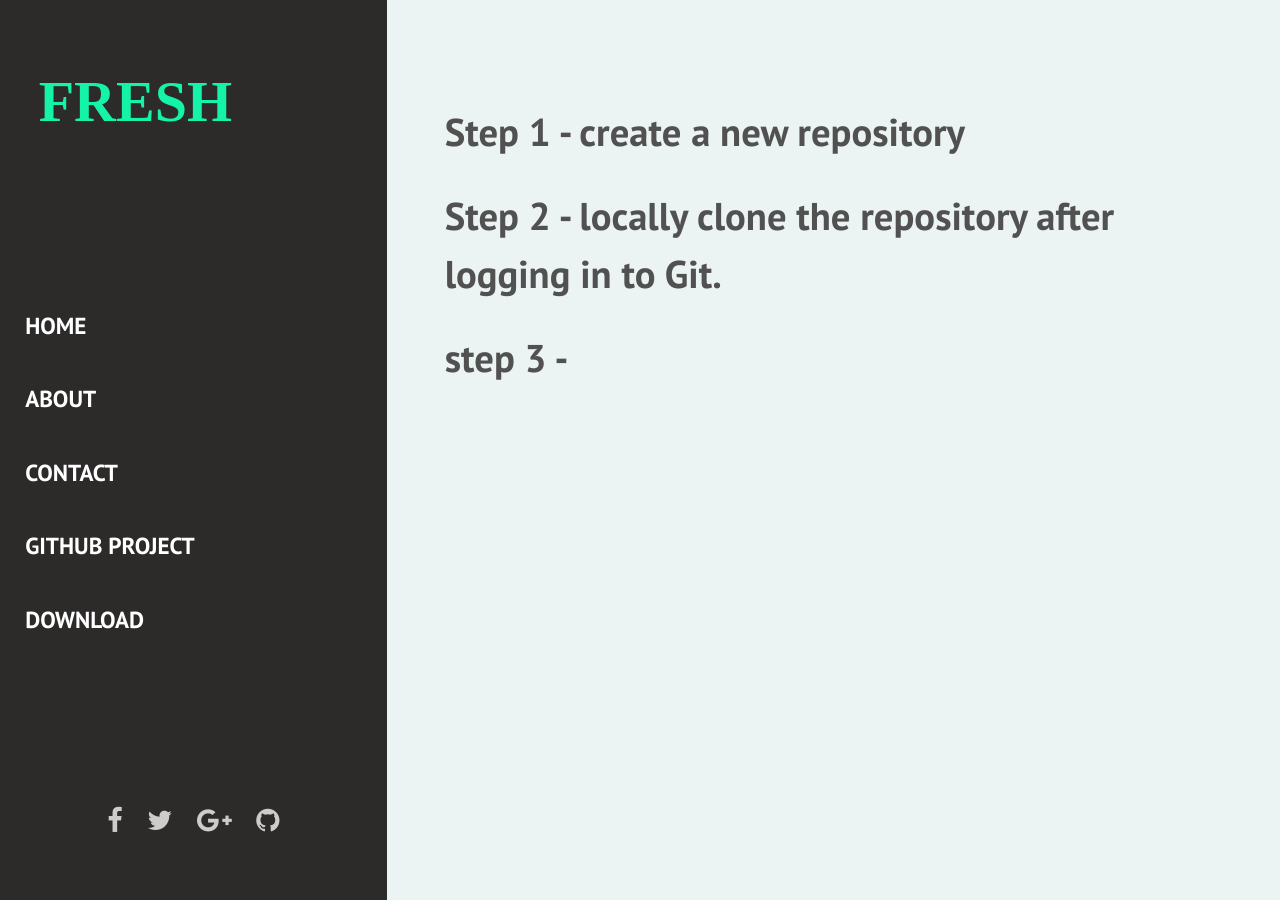
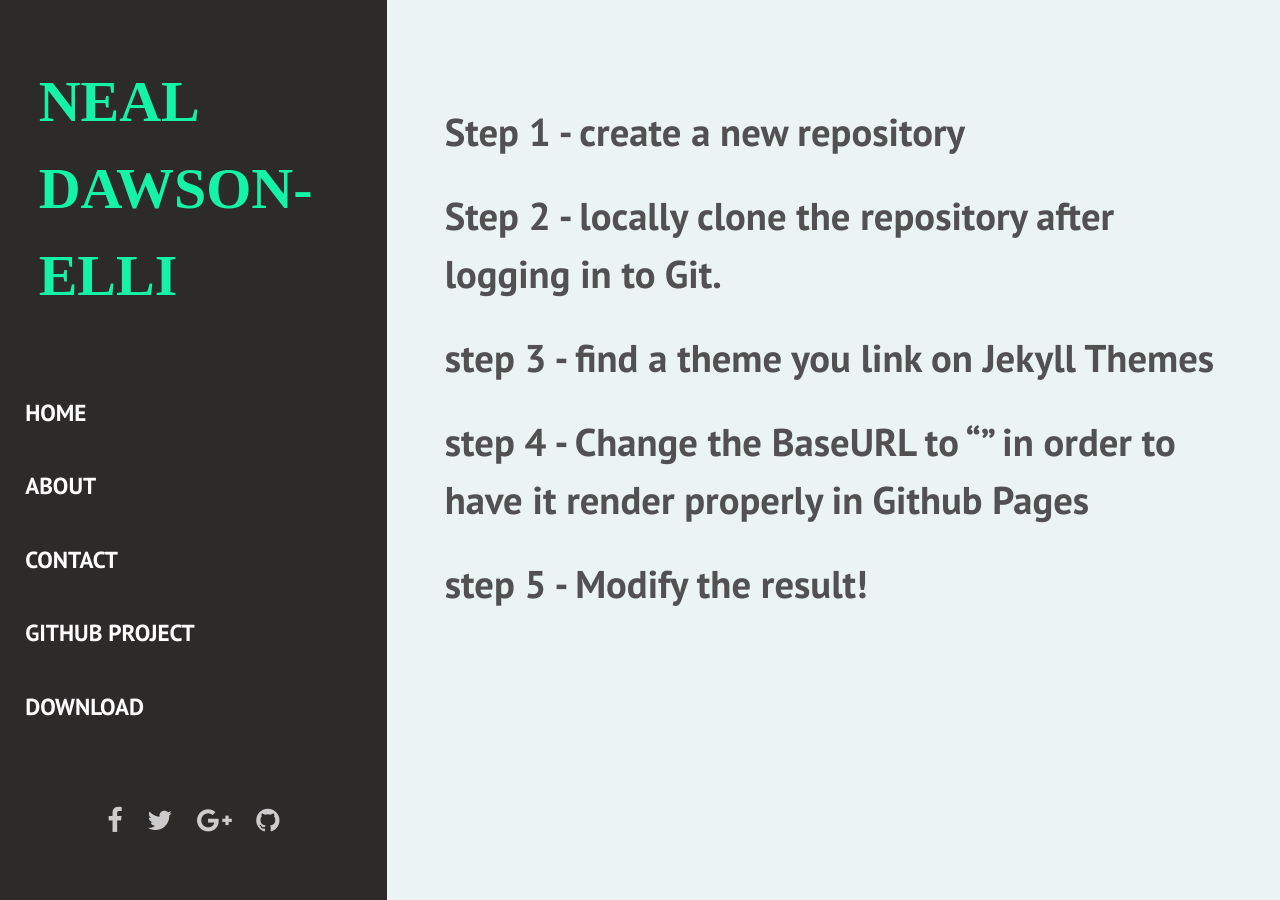
Before and after one commit to ndawsonelli/ndawsonelli.github.io, a Jekyll site: the page built from Demo.md, in a window 1280 px wide. Built offline with Jekyll 4.4.1, drawn with Linux system fonts in a browser that asks for light colours; some web fonts are replaced; our own code applies the rules of GitHub Pages for plain Markdown files.

Commit message:
modified config, added a demo blog post

```diff
--- a/Demo.md
+++ b/Demo.md
@@ -1,3 +1,5 @@
 # Step 1 - create a new repository
 # Step 2 - locally clone the repository after logging in to Git.
-# step 3 -
+# step 3 - find a theme you link on Jekyll Themes
+# step 4 - Change the BaseURL to "" in order to have it render properly in Github Pages
+# step 5 - Modify the result!
--- a/_config.yml
+++ b/_config.yml
@@ -1,6 +1,6 @@
 # Profile information
-name: Fresh
-title: Fresh - Free Jekyll Theme
+name: Neal Dawson-Elli
+title: Neal Dawson-Elli
 description: > # this means to ignore newlines until "baseurl:"
   Write an awesome description for your new site here. You can edit this
   line in _config.yml. It will appear in your document head meta (for
```
Also changed, not shown: _posts/2017-12-13-Github-pages-tutorial.markdown (added, +9 -0 lines), assets/img/github_pages.jpg (added).
